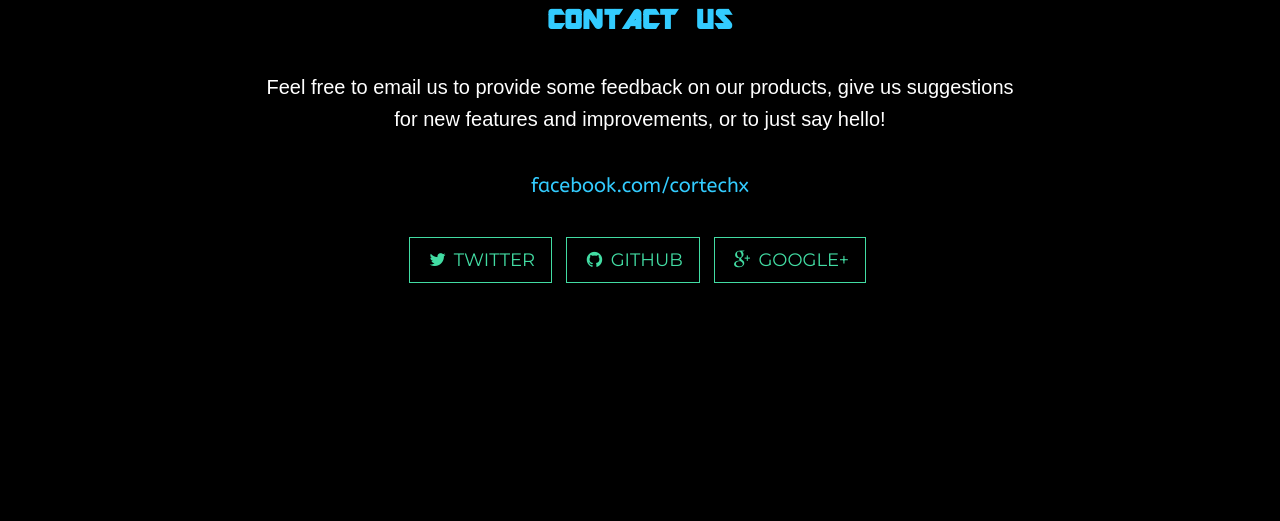
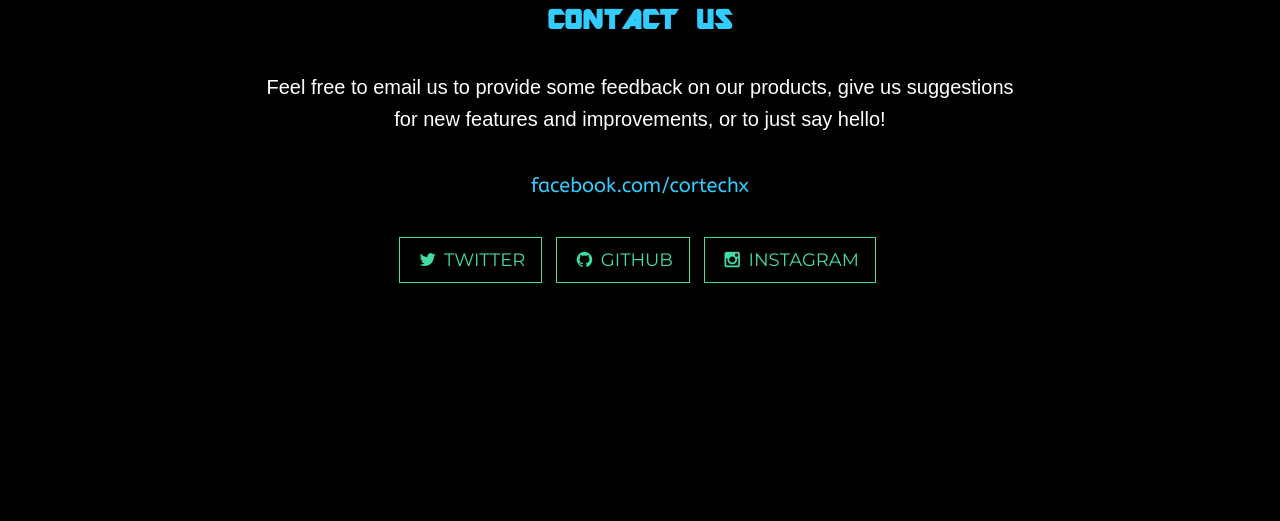
Before and after one commit to CORTECHX/Cortechx-Official-Website, a plain HTML site: page index.html in a window 1280 px wide. Shown: the part 2474-2995 px from the top of the page. Drawn offline with Linux system fonts and the light colour scheme; some packages are replaced by stand-ins of ours; a web font is replaced by a local one.

Commit message:
instagram link added

```diff
--- a/index.html
+++ b/index.html
@@ -129,7 +129,7 @@
                         <a href="https://github.com/CORTECHX" class="btn btn-default btn-lg"><i class="fa fa-github fa-fw"></i> <span class="network-name">Github</span></a>
                     </li>
                     <li>
-                        <a href="#" class="btn btn-default btn-lg"><i class="fa fa-google-plus fa-fw"></i> <span class="network-name">Google+</span></a>
+                        <a href="https://www.instagram.com/cortechx/?hl=en" class="btn btn-default btn-lg"><i class="fa fa-instagram fa-fw"></i> <span class="network-name">Instagram</span></a>
                     </li>
                 </ul>
             </div>
```
